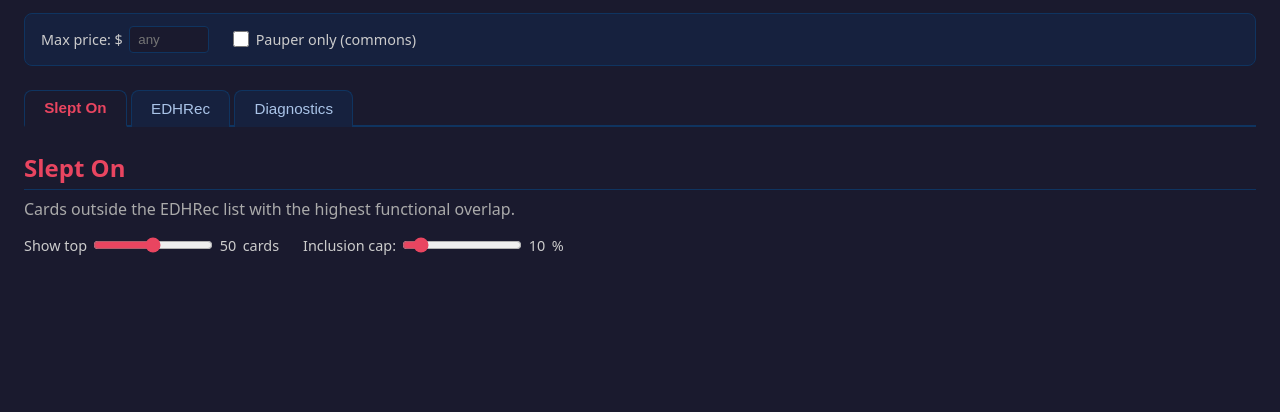
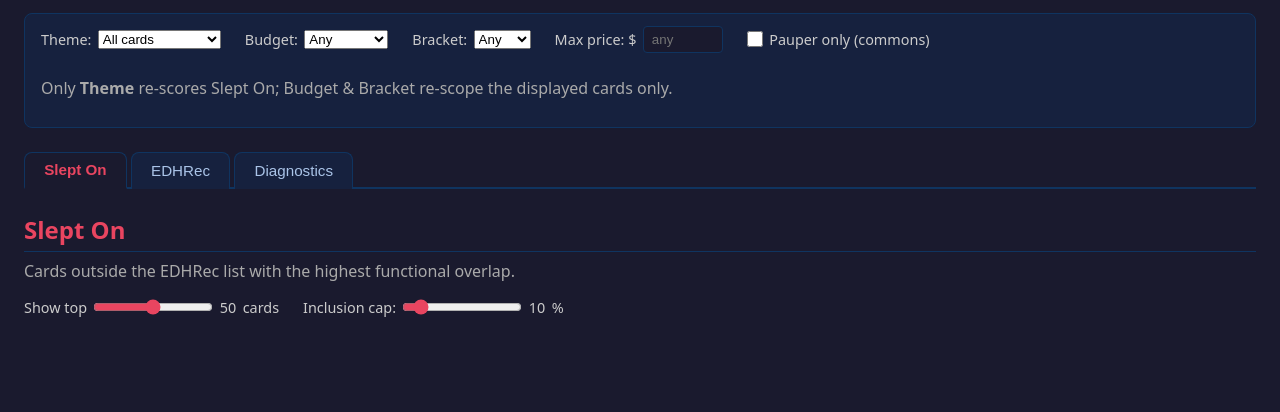
Before and after one commit to RG-Sazabi/mtg_edh_sleeper_picks, a Flask app: page /commander/1 in a window 1280 px wide. Shown: the part 189-601 px from the top of the page. Run offline with Flask 3, Linux system fonts and the light colour scheme; a database or web service that is not in the repository returns one stand-in record (values such as "Sample title"); data that the repository does not hold is empty.

Commit message:
feat: add theme/budget/bracket selectors + scope note - task 3 of 5
Co-Authored-By: Claude Opus 4.8 <noreply@anthropic.com>

```diff
--- a/templates/commander.html
+++ b/templates/commander.html
@@ -14,8 +14,30 @@
 <p class="copy-hint">Tip: click any card to copy its name to your clipboard.</p>
 
 <div id="controls">
+  <label>Theme:
+    <select id="tag-select" data-param="tag">
+      <option value="">All cards</option>
+      {% for t in available_tags %}
+      <option value="{{ t.slug }}" {{ 'selected' if t.slug == selected_tag }}>{{ t.value }} ({{ t.count }})</option>
+      {% endfor %}
+    </select>
+  </label>
+  <label>Budget:
+    <select id="budget-select" data-param="budget">
+      <option value="">Any</option>
+      <option value="budget"    {{ 'selected' if selected_budget == 'budget' }}>Budget</option>
+      <option value="expensive" {{ 'selected' if selected_budget == 'expensive' }}>Expensive</option>
+    </select>
+  </label>
+  <label>Bracket:
+    <select id="bracket-select" data-param="bracket">
+      <option value="">Any</option>
+      <option value="cedh" {{ 'selected' if selected_bracket == 'cedh' }}>cEDH</option>
+    </select>
+  </label>
   <label>Max price: $<input type="number" id="price-cap" min="0" step="0.01" placeholder="any"></label>
   <label><input type="checkbox" id="pauper-toggle"> Pauper only (commons)</label>
+  <p class="scope-note">Only <strong>Theme</strong> re-scores Slept On; Budget &amp; Bracket re-scope the displayed cards only.</p>
 </div>
 
 <nav class="tabs" id="tab-bar">
```
